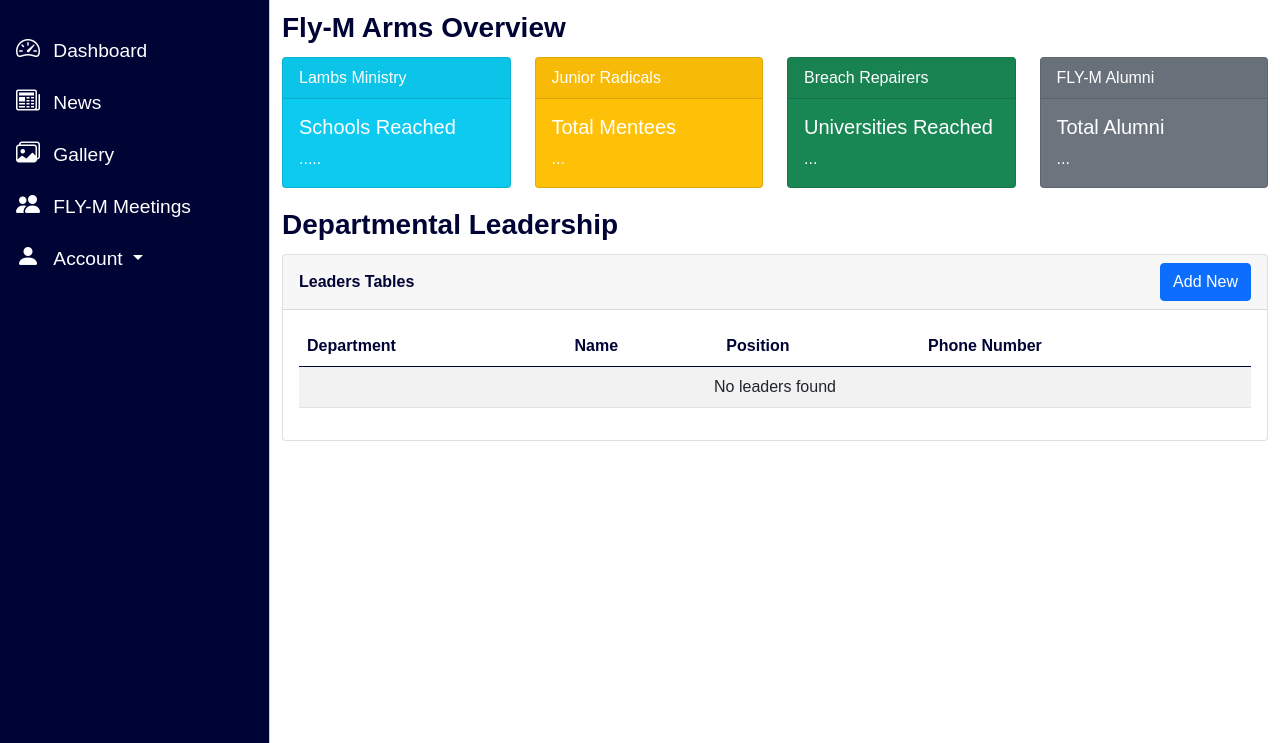
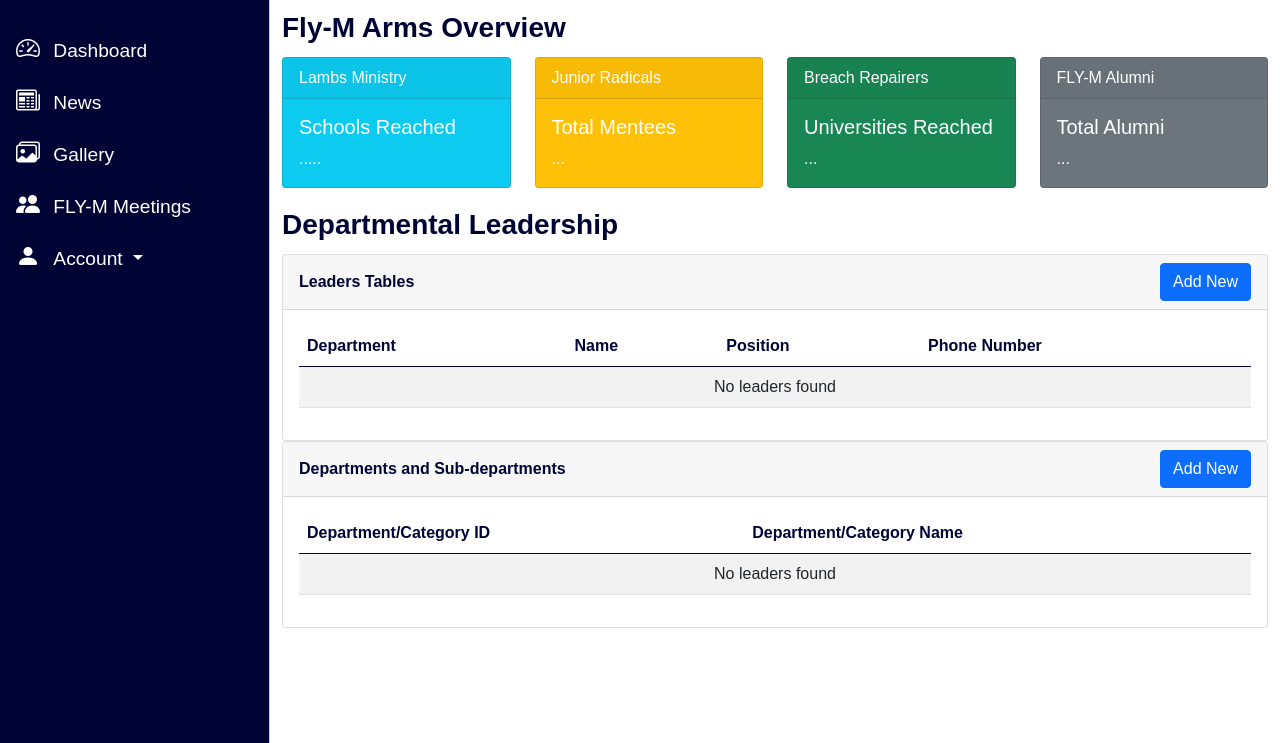
Before and after one commit to gkiplangat/backed_end_flym, a PHP site: page /admin/dashboard.php in a window 1280 px wide. Shown: the part 57-800 px from the top of the page. Run offline with PHP 8.4, Linux system fonts and the light colour scheme; the visitor is signed in with stand-in values (Sample User, id 1); data that the repository does not hold is empty; some libraries are stand-ins or nearby versions.

Commit message:
dashboard

```diff
--- a/admin/dashboard.php
+++ b/admin/dashboard.php
@@ -201,6 +201,24 @@ if(!isset($_SESSION['username'])){
 <div class="row">
   <div class="col-md-12">
     <div class="card">
+      <!-- Check for success or error flags -->
+<!-- Check for success or error flags -->
+<?php if (isset($_GET['success'])): ?>
+      <div id="success-alert" class="alert alert-success alert-dismissible fade show" role="alert">
+        New leader added successfully!
+        <!--
+        <button type="button" class="btn-close" data-bs-dismiss="alert" aria-label="Close"></button>
+-->
+      </div>
+    <?php elseif (isset($_GET['error'])): ?>
+      <div id="error-alert" class="alert alert-danger alert-dismissible fade show" role="alert">
+        Failed to add the leader. Please try again.
+    <!--
+        <button type="button" class="btn-close" data-bs-dismiss="alert" aria-label="Close"></button>
+        -->
+      </div>
+    <?php endif; ?>
+
       <div class="card-header d-flex justify-content-between align-items-center">
         <span class="table-title"><strong>Leaders Tables</strong></span>
         <!-- Add Button to trigger the modal -->
@@ -314,7 +332,7 @@ if(!isset($_SESSION['username'])){
             </button>
             <!-- Move this button inside the form and set its type to "submit" -->
             <button type="submit" class="btn btn-primary" id="saveItemButton">
-              Save Item
+              Save
             </button>
           </div>
         </form>
@@ -322,6 +340,150 @@ if(!isset($_SESSION['username'])){
     </div>
   </div>
 </div>
+
+
+<!--Departments and Subdeparments-->
+<div class="row">
+  <div class="col-md-12">
+    <div class="card">
+      <!-- Check for success or error flags -->
+<!-- Check for success or error flags -->
+<?php if (isset($_GET['success'])): ?>
+      <div id="success-alert" class="alert alert-success alert-dismissible fade show" role="alert">
+        New leader added successfully!
+        <!--
+        <button type="button" class="btn-close" data-bs-dismiss="alert" aria-label="Close"></button>
+-->
+      </div>
+    <?php elseif (isset($_GET['error'])): ?>
+      <div id="error-alert" class="alert alert-danger alert-dismissible fade show" role="alert">
+        Failed to add the leader. Please try again.
+    <!--
+        <button type="button" class="btn-close" data-bs-dismiss="alert" aria-label="Close"></button>
+        -->
+      </div>
+    <?php endif; ?>
+
+      <div class="card-header d-flex justify-content-between align-items-center">
+        <span class="table-title"><strong>Departments and Sub-departments</strong></span>
+        <!-- Add Button to trigger the modal -->
+        <button
+          class="btn btn-primary"
+          type="button"
+          data-bs-toggle="modal"
+          data-bs-target="#addItemModal"
+        >
+          Add New
+        </button>
+      </div>
+      <div class="card-body">
+      <div class="table-responsive">
+  <table
+    id="example"
+    class="table table-striped data-table"
+    style="width: 100%"
+  >
+    <thead>
+      <tr>
+      <th>Department/Category ID</th>
+      <th>Department/Category Name</th>
+      </tr>
+    </thead>
+    <tbody>
+      <?php include 'get_leaders.php'; ?>
+    </tbody>
+  </table>
+</div>
+
+      </div>
+    </div>
+  </div>
+</div>
+
+<!-- Modal for Adding New Item -->
+<div
+  class="modal fade"
+  id="addItemModal"
+  tabindex="-1"
+  aria-labelledby="addItemModalLabel"
+  aria-hidden="true"
+>
+  <div class="modal-dialog">
+    <div class="modal-content">
+      <div class="modal-header">
+        <h5 class="modal-title" id="addItemModalLabel">Add New Leader</h5>
+        <button
+          type="button"
+          class="btn-close"
+          data-bs-dismiss="modal"
+          aria-label="Close"
+        ></button>
+      </div>
+      <div class="modal-body">
+        <form id="addItemForm" action="add_leader.php" method="POST">
+          <div class="mb-3">
+            <label for="department" class="form-label">Department</label>
+            <input
+              type="text"
+              class="form-control"
+              id="department"
+              name="department"
+              placeholder="Enter Department"
+              required
+            />
+          </div>
+          <div class="mb-3">
+            <label for="name" class="form-label">Name</label>
+            <input
+              type="text"
+              class="form-control"
+              id="name"
+              name="fullname"
+              placeholder="Enter Name"
+              required
+            />
+          </div>
+          <div class="mb-3">
+            <label for="position" class="form-label">Position</label>
+            <input
+              type="text"
+              class="form-control"
+              id="position"
+              name="position"
+              placeholder="Enter Position"
+              required
+            />
+          </div>
+          <div class="mb-3">
+            <label for="phone" class="form-label">Phone Number</label>
+            <input
+              type="number"
+              class="form-control"
+              id="phone"
+              name="phone_number"
+              placeholder="Enter Phone Number"
+              required
+            />
+          </div>
+          <div class="modal-footer">
+            <button
+              type="button"
+              class="btn btn-secondary"
+              data-bs-dismiss="modal"
+            >
+              Close
+            </button>
+            <!-- Move this button inside the form and set its type to "submit" -->
+            <button type="submit" class="btn btn-primary" id="saveItemButton">
+              Save
+            </button>
+          </div>
+        </form>
+      </div>
+    </div>
+  </div>
+</div>
+
 </div>
     </main>
 
--- a/admin/js/script.js
+++ b/admin/js/script.js
@@ -1,47 +1,13 @@
-const charts = document.querySelectorAll(".chart");
-
-charts.forEach(function (chart) {
-  var ctx = chart.getContext("2d");
-  var myChart = new Chart(ctx, {
-    type: "bar",
-    data: {
-      labels: ["Red", "Blue", "Yellow", "Green", "Purple", "Orange"],
-      datasets: [
-        {
-          label: "# of Votes",
-          data: [12, 19, 3, 5, 2, 3],
-          backgroundColor: [
-            "rgba(255, 99, 132, 0.2)",
-            "rgba(54, 162, 235, 0.2)",
-            "rgba(255, 206, 86, 0.2)",
-            "rgba(75, 192, 192, 0.2)",
-            "rgba(153, 102, 255, 0.2)",
-            "rgba(255, 159, 64, 0.2)",
-          ],
-          borderColor: [
-            "rgba(255, 99, 132, 1)",
-            "rgba(54, 162, 235, 1)",
-            "rgba(255, 206, 86, 1)",
-            "rgba(75, 192, 192, 1)",
-            "rgba(153, 102, 255, 1)",
-            "rgba(255, 159, 64, 1)",
-          ],
-          borderWidth: 1,
-        },
-      ],
-    },
-    options: {
-      scales: {
-        y: {
-          beginAtZero: true,
-        },
-      },
-    },
-  });
-});
-
-$(document).ready(function () {
-  $(".data-table").each(function (_, table) {
-    $(table).DataTable();
-  });
-});
+// Auto-dismiss success alert after 5 seconds
+setTimeout(() => {
+  const successAlert = document.getElementById('success-alert');
+  const errorAlert = document.getElementById('error-alert');
+  if (successAlert) {
+    successAlert.classList.remove('show');
+    successAlert.classList.add('fade');
+  }
+  if (errorAlert) {
+    errorAlert.classList.remove('show');
+    errorAlert.classList.add('fade');
+  }
+}, 5000);
```
Also changed, not shown: admin/add_leader.php (+9 -5 lines).
